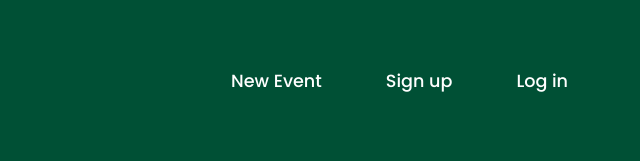
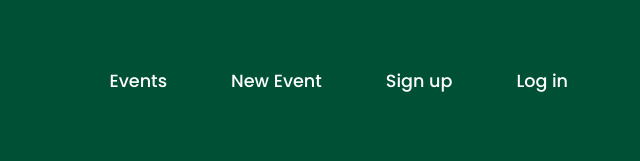
Before and after one commit to oenvinipas/4166-first-project, a plain HTML site: page index.html in a window 1280 px wide. Shown: the top 161 px of the page, 640-1280 px from the left. Drawn offline with Linux system fonts and the light colour scheme.

Commit message:
Added Events tab in nav bar

```diff
--- a/index.html
+++ b/index.html
@@ -26,6 +26,7 @@
           ><img src="images/blackUnccLogo.png" alt="uncc logo"
         /></a>
         <ul>
+          <li class="nav-links"><a href="pages/events.html">Events</a></li>
           <li class="nav-links"><a href="pages/newEvent.html">New Event</a></li>
           <li class="nav-links"><a href="#">Sign up</a></li>
           <li class="nav-links"><a href="#">Log in</a></li>
```
